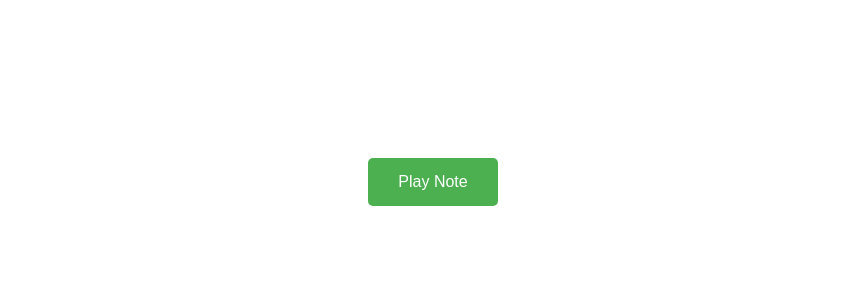
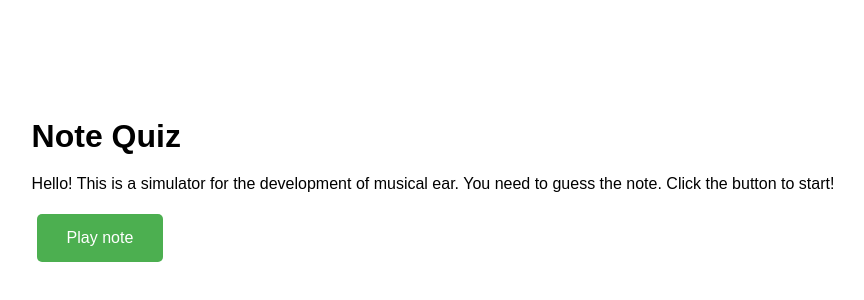
Before and after one commit to petroches/note-quiz, a plain HTML site: page index.html in a window 1280 px wide. Shown: the part 218-518 px from the top of the page, without its empty margins (207-1071 px from the left). Drawn offline with Linux system fonts and the light colour scheme.

Commit message:
Update index.html

```diff
--- a/index.html
+++ b/index.html
@@ -5,12 +5,17 @@
     <meta name="viewport" content="width=device-width, initial-scale=1.0">
     <title>Musical Hearing</title>
     <link rel="stylesheet" href="style.css">
+    <link href="https://fonts.googleapis.com/css2?family=Inter:wght@400;700&display=swap" rel="stylesheet">
 </head>
 <body>
-    <button id="play-note">Play Note</button>
-    <button id="replay-note" style="display: none;">Replay</button>
-    <div id="answers" style="display: none;"></div>
-    <div id="result"></div>
+    <div class="container">
+        <h1>Note Quiz</h1>
+        <p id="description">Hello! This is a simulator for the development of musical ear. You need to guess the note. Click the button to start!</p>
+        <div id="answers" style="display: none;"></div>
+        <button id="play-note">Play note</button>
+        <button id="replay-note" style="display: none;">Repeat note</button>
+        <div id="result"></div>
+    </div>
 
     <script src="script.js"></script>
 </body>
```
